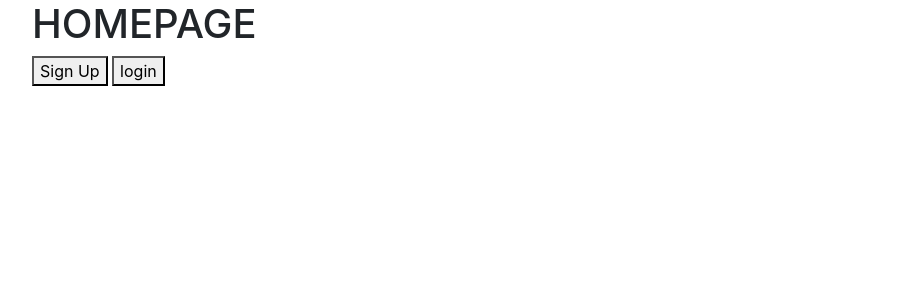
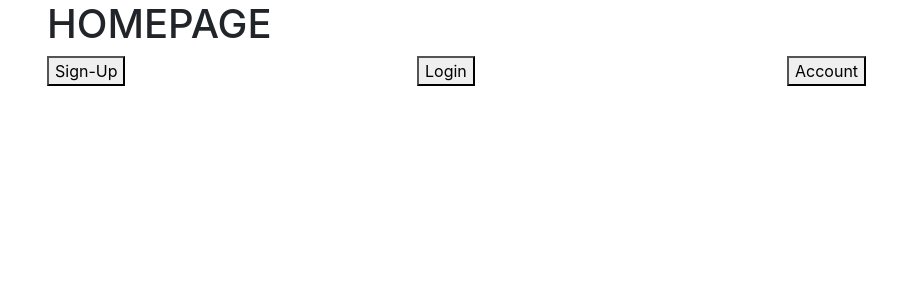
Before and after one commit to Aidan-Zamfir/Library-App, a Flask app: page / in a window 1280 px wide. Shown: the top 300 px of the page, without its empty margins (53-950 px from the left). Run offline with Flask 3, Linux system fonts and the light colour scheme.

Commit message:
playing with styles/html

```diff
--- a/website/templates/base.html
+++ b/website/templates/base.html
@@ -46,6 +46,5 @@
         <script src="https://code.jquery.com/jquery-3.3.1.slim.min.js" integrity="sha384-q8i/X+965DzO0rT7abK41JStQIAqVgRVzpbzo5smXKp4YfRvH+8abtTE1Pi6jizo" crossorigin="anonymous"></script>
         <script src="https://cdn.jsdelivr.net/npm/popper.js@1.14.7/dist/umd/popper.min.js" integrity="sha384-UO2eT0CpHqdSJQ6hJty5KVphtPhzWj9WO1clHTMGa3JDZwrnQq4sF86dIHNDz0W1" crossorigin="anonymous"></script>
         <script src="https://cdn.jsdelivr.net/npm/bootstrap@4.3.1/dist/js/bootstrap.min.js" integrity="sha384-JjSmVgyd0p3pXB1rRibZUAYoIIy6OrQ6VrjIEaFf/nJGzIxFDsf4x0xIM+B07jRM" crossorigin="anonymous"></script>
-
     </body>
 </html>
--- a/website/templates/index.html
+++ b/website/templates/index.html
@@ -1,12 +1,28 @@
 {% extends "base.html" %} {% block title %}Home{% endblock %} <!-- inherits structure from base.html -->
 {% block content %}
-    <h1>HOMEPAGE</h1>
-    <a href="{{ url_for('auth.sign_up') }}">
-        <button>Sign Up</button> <!-- Temp button - saves time-->
-    </a>
-    <a href="{{ url_for('auth.login') }}">
-        <button>login</button>
-    </a>
+    <div class="container">
+        <h1>HOMEPAGE</h1>
+        <div class="row">
+                <div class="col-sm-4">
+                    <a href="{{ url_for('auth.sign_up') }}">
+                        <button>Sign-Up</button>
+                    </a>
+                </div>
+
+                <div class="col-sm-4">
+                    <a href="{{ url_for('auth.login') }}">
+                        <button>Login</button>
+                    </a>
+                </div>
+
+                <div class="col-sm-4">
+                    <a href="{{ url_for('views.library') }}">
+                        <button>Account</button>
+                    </a>
+                </div>
+        </div>
+    </div>
+
 {% endblock %} <!-- specifies where to insert content (override base.html) -->
 
 <!--
```
